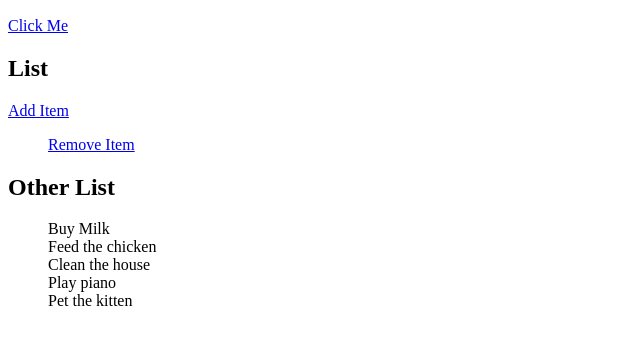
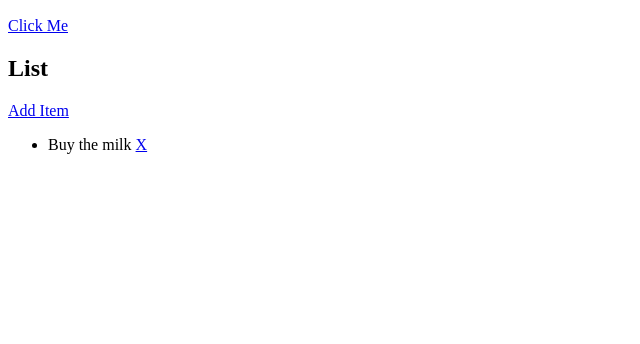
Before and after one commit to ARivottiC/binder.js, a plain HTML site: page docs/index.html in a window 1280 px wide. Both pictures are taken after a click on the link "Add Item". Shown: the part 110-454 px from the top of the page, without its empty margins (0-640 px from the left). Drawn offline with Linux system fonts and the light colour scheme.

Commit message:
Cleanup unused space and fixed typos in binder.js; Joined examples

```diff
--- a/binder.js
+++ b/binder.js
@@ -408,7 +408,7 @@
         attach  : function ( elem, arg ) {
             var obj = this;
 
-            // TODO: the ideia is to check if elem is a string or number,
+            // TODO: the idea is to check if elem is a string or number,
             //  check for a better way
             if ( ! elem.nodeType ) {
                 elem = oTemplate[ obj.guid ][ elem ].cloneNode( true ); // TODO: re-evaluate template
@@ -438,7 +438,7 @@
                 throw "not a Binder Object!";
 
             // if a name was given, used as a parent's method
-            //  TODO: check if allready exists
+            //  TODO: check if already exists
             if ( ! isUndef( name )  )
                 child.context[ name ] = child;
 
--- a/docs/index.css
+++ b/docs/index.css
@@ -1,9 +1,4 @@
 .selected { font-weight: bold }
 .hidden   { display: none }
 
-/* For Select example */
-ul          { list-style: none; }
-li          { width: 200px; cursor: pointer;  }
-li.selected { list-style: square; font-weight: bold }
-
 [data-binder-tmpl] { display: none }
--- a/docs/index.html
+++ b/docs/index.html
@@ -22,21 +22,12 @@
             <a href="#" data-binder="AppListAdd">Add Item</a>
             <ul data-binder="AppListContainer">
                 <li data-binder="group: AppListItems" data-binder-tmpl>
-                    <a href="#" data-binder="AppListRem">Remove Item</a>
+                    <div>
+                        <span data-binder="SelectItem">Buy the milk</span> <a href="#" data-binder="AppListRem">X</a>
+                    </div>
                 </li>
             </ul>
         </li>
-    </div>
-
-    <div>
-        <h2>Other List</h2>
-        <ul>
-            <li data-binder="SelectItem">Buy Milk</li>
-            <li data-binder="SelectItem">Feed the chicken</li>
-            <li data-binder="SelectItem">Clean the house</li>
-            <li data-binder="SelectItem">Play piano</li>
-            <li data-binder="SelectItem">Pet the kitten</li>
-        </ul>
     </div>
 
     <script src="../lib/augment.min.js"></script>
```
Also changed, not shown: docs/index.js (line endings or trailing spaces).
